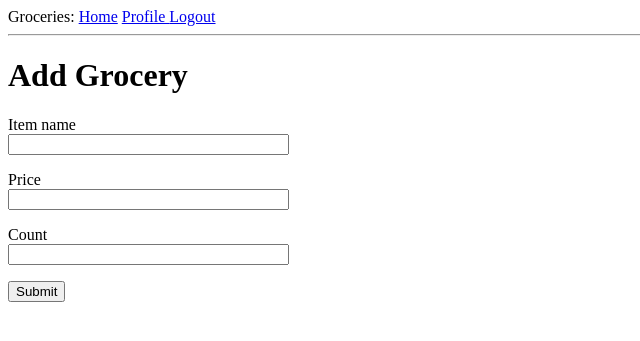
After one commit to mojason-81/groceries, a Flask app: page /add_grocery in a window 1280 px wide. The commit adds this page. Shown: the top 341 px of the page, without its empty margins (0-640 px from the left). Run offline with Flask 2, Linux system fonts and the light colour scheme; the visitor is signed in with stand-in values (Sample User, id 1); data comes from the database, SQL or seed files in the repository.

Commit message:
Add and display user's groceries / stores, display

```diff
--- a/app/forms.py
+++ b/app/forms.py
@@ -1,6 +1,6 @@
 from flask_wtf import FlaskForm
 from wtforms import StringField, PasswordField, BooleanField, SubmitField
-from wtforms.validators import DataRequired, ValidationError, Email, EqualTo
+from wtforms.validators import DataRequired, ValidationError, Email, EqualTo, Length
 from app.models import User
 
 class LoginForm(FlaskForm):
@@ -40,3 +40,17 @@ class EditProfileForm(FlaskForm):
             user = User.query.filter_by(username=self.username.data).first()
             if user is not None:
                 raise ValidationError('Please use a different username.')
+
+class AddGroceryForm(FlaskForm):
+    name = StringField('Item name', validators=[DataRequired(),
+                                                Length(min=1, max=50)])
+    price = StringField('Price', validators=[DataRequired(),
+                                             Length(min=1, max=6)])
+    count = StringField('Count', validators=[Length(max=2)])
+
+    submit = SubmitField('Submit')
+
+class AddStoreForm(FlaskForm):
+    name = StringField('Item name', validators=[DataRequired(),
+                                                Length(min=1, max=50)])
+    submit = SubmitField('Submit')
--- a/app/models.py
+++ b/app/models.py
@@ -35,6 +35,31 @@ class User(UserMixin, db.Model):
                              secondary=grocery_meal_map,
                              backref='user', lazy='dynamic')
 
+    def add_grocery(self, grocery):
+        grocery.price = int(float(grocery.price) * 100)
+        self.groceries.append(grocery)
+        db.session.add(grocery)
+        db.session.add(self)
+        db.session.commit()
+
+    def add_meal(self, meal):
+        self.meals.append(meal)
+        db.session.add(meal)
+        db.session.add(self)
+        db.session.commit()
+
+    def add_menu(self, menu):
+        self.menus.append(menu)
+        db.session.add(menu)
+        db.session.add(self)
+        db.session.commit()
+
+    def add_store(self, store):
+        self.stores.append(store)
+        db.session.add(store)
+        db.session.add(self)
+        db.session.commit()
+
     def set_password(self, password):
         self.password_hash = generate_password_hash(password)
 
@@ -52,6 +77,12 @@ class Grocery(db.Model):
     stores = db.relationship('Store',
                              secondary=grocery_meal_map)
 
+    def add_store(self, store):
+        self.stores.append(store)
+        db.session.add(store)
+        db.session.add(self)
+        db.session.commit()
+
 class Meal(db.Model):
     id = db.Column(db.Integer, primary_key=True)
     name = db.Column(db.String(60), index=True)
@@ -60,14 +91,31 @@ class Meal(db.Model):
     menus = db.relationship('Menu',
                             secondary=grocery_meal_map)
 
+    def add_menu(self, menu):
+        self.menus.append(menu)
+        db.session.add(menu)
+        db.session.add(self)
+        db.session.commit()
+
 class Menu(db.Model):
     id = db.Column(db.Integer, primary_key=True)
     meals = db.relationship('Meal',
                             secondary=grocery_meal_map)
 
+    def add_meal(self, meal):
+        self.meals.append(meal)
+        db.session.add(meal)
+        db.session.add(self)
+        db.session.commit()
+
 class Store(db.Model):
     id = db.Column(db.Integer, primary_key=True)
-    # user_id = db.Column(db.Integer, db.ForeignKey('user.id'))
     name = db.Column(db.String(60), index=True)
     groceries = db.relationship('Grocery',
                                 secondary=grocery_meal_map)
+
+    def add_grocery(self, grocery):
+        self.groceries.append(grocery)
+        db.session.add(meal)
+        db.session.add(self)
+        db.session.commit()
--- a/app/routes.py
+++ b/app/routes.py
@@ -1,6 +1,7 @@
 from app import app, db
 from app.forms import LoginForm, RegistrationForm, EditProfileForm
-from app.models import User
+from app.forms import AddGroceryForm, AddStoreForm
+from app.models import User, Grocery, Store
 from flask import render_template, flash, redirect, url_for, request
 from flask_login import current_user, login_user, logout_user, login_required
 from werkzeug.urls import url_parse
@@ -9,48 +10,12 @@ from werkzeug.urls import url_parse
 @app.route('/index')
 @login_required
 def index():
-    stores = [
-        {
-            'name': 'Aldi',
-            'groceries': [{
-                'name': 'Apples',
-                'price': 199,
-                'count': 1,
-                'unit': 'bag',
-                'total': 4
-               },{
-                'name': 'Sliced Cheese',
-                'price': 599,
-                'count': 2,
-                'unit': 'pkg',
-                'total': 6
-               },{
-                'name': 'Milk',
-                'price': 399,
-                'count': 3,
-                'unit': '1/2 gal',
-                'total': 10}
-            ]
-        },{
-            'name': 'Costco',
-            'groceries': [{
-                'name': 'Green Beans',
-                'price': 199,
-                'count': 1,
-                'unit': 'bag',
-                'total': 4
-               },{
-                'name': 'Mac & Cheese',
-                'price': 199,
-                'count': 4,
-                'unit': 'box',
-                'total': 10}
-            ]
-        }
-    ]
+    stores = current_user.stores
+    groceries = current_user.groceries
     return render_template('index.html',
                            title='Home',
-                           stores=stores)
+                           stores=stores,
+                           groceries=groceries)
 
 @app.route('/login', methods=['GET', 'POST'])
 def login():
@@ -106,3 +71,30 @@ def edit_profile():
     elif request.method == 'GET':
         form.username.data = current_user.username
     return render_template('edit_profile.html', title='Edit Profile', form=form)
+
+@app.route('/add_grocery', methods=['GET', 'POST'])
+@login_required
+def add_grocery():
+    form = AddGroceryForm()
+    if form.validate_on_submit():
+        grocery = Grocery(name=form.name.data,
+                          price=form.price.data,
+                          count=form.count.data)
+        current_user.add_grocery(grocery)
+        flash('Your grocery has been added.')
+        return redirect(url_for('index'))
+    elif request.method == 'GET':
+        return render_template('add_grocery.html', title='Add Grocery',
+                               form=form)
+
+@app.route('/add_store', methods=['GET', 'POST'])
+@login_required
+def add_store():
+    form = AddStoreForm()
+    if form.validate_on_submit():
+        store = Store(name=form.name.data)
+        current_user.add_store(store)
+        flash('Your store has been added.')
+        return redirect(url_for('index'))
+    elif request.method == 'GET':
+        return render_template('add_store.html', title='Add Store', form=form)
--- /dev/null
+++ b/app/templates/add_grocery.html
@@ -0,0 +1,30 @@
+{% extends "base.html" %}
+
+{% block content %}
+  <h1>Add Grocery</h1>
+  <form action="" method="post">
+    {{ form.hidden_tag() }}
+    <p>
+      {{ form.name.label }}<br>
+      {{ form.name(size=32) }}<br>
+      {% for error in form.name.errors %}
+        <span style="color: red;">[{{ error }}]</span>
+      {% endfor %}
+    </p>
+    <p>
+      {{ form.price.label }}<br>
+      {{ form.price(size=32) }}<br>
+      {% for error in form.price.errors %}
+        <span style="color: red;">[{{ error }}]</span>
+      {% endfor %}
+    </p>
+    <p>
+      {{ form.count.label }}<br>
+      {{ form.count(size=32) }}<br>
+      {% for error in form.count.errors %}
+        <span style="color: red;">[{{ error }}]</span>
+      {% endfor %}
+    </p>
+    <p>{{ form.submit() }}</p>
+  </form>
+{% endblock %}
--- a/app/templates/index.html
+++ b/app/templates/index.html
@@ -4,7 +4,8 @@
   <h1>Hello, {{ current_user.username }}!</h1>
   {% for store in stores %}
     <div><h1>{{ store.name }}</h1></div>
-    {% for grocery in store['groceries'] %}
+  {% endfor %}
+  {% for grocery in groceries %}
     <div>
       <table>
         <tr>
@@ -15,5 +16,4 @@
       </table>
     </div>
   {% endfor %}
-  {% endfor %}
 {% endblock %}
```
Also changed, not shown: app/templates/add_store.html (added, +16 -0 lines). Lines whose indentation alone changed are shown as unchanged.
